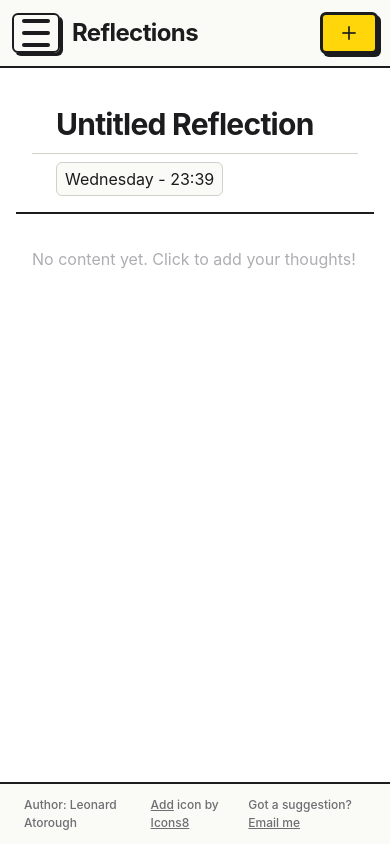
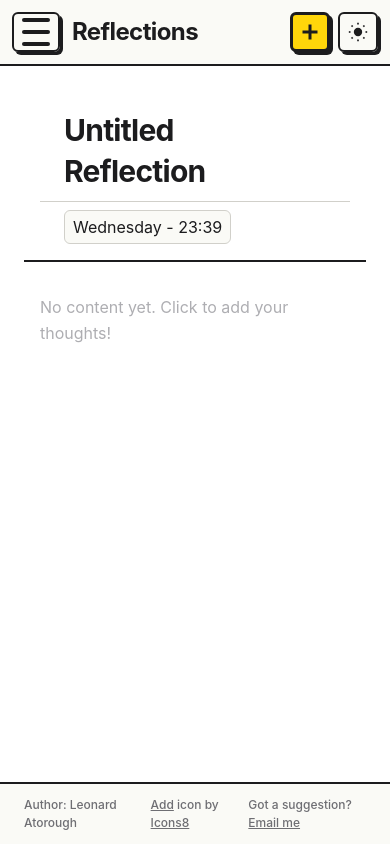
Before and after one commit to Leonard-Atorough/reflections-app, a React (Vite) app: page / in a window 390 px wide. Built offline with nearby package versions, Linux system fonts and the light colour scheme.

Commit message:
feat: implement theme toggle functionality and enhance button styles; update header levels in markdown formatting

```diff
--- a/src/components/Reflection/ReflectionsForm/EditorToolbar/EditorToolbar.module.css
+++ b/src/components/Reflection/ReflectionsForm/EditorToolbar/EditorToolbar.module.css
@@ -1,15 +1,17 @@
 .toolbar {
   display: flex;
   gap: var(--space-6);
-  padding: var(--space-2) var(--space-6) var(--space-4);
+  padding: var(--space-3);
   margin-bottom: var(--space-4);
   justify-content: flex-start;
   align-items: center;
   border-bottom: var(--border-subtle);
   border-radius: var(--radius-md);
   box-shadow: var(--shadow-sm);
+  width: 100%;
 
   > .divider {
+    display: block;
     width: 4px;
     height: 24px;
     background-color: var(--color-border);
@@ -22,8 +24,14 @@
 
   @media (max-width: 600px) {
     flex-wrap: wrap;
-    align-items: flex-start;
+    align-items: center;
     justify-content: center;
+    gap: var(--space-2);
+
+    > .divider {
+      padding: 0;
+      height: 4px;
+    }
 
     > .group {
       flex-wrap: wrap;
@@ -33,8 +41,8 @@
 }
 
 .editorButton {
-  width: 32px;
-  height: 32px;
+  width: 40px;
+  height: 40px;
   display: flex;
   align-items: center;
   justify-content: center;
--- a/src/components/Reflection/ReflectionsForm/EditorToolbar/EditorToolbar.tsx
+++ b/src/components/Reflection/ReflectionsForm/EditorToolbar/EditorToolbar.tsx
@@ -1,14 +1,12 @@
 import { Button } from "@/components/ui";
 import type { MarkdownFormats } from "@/types/ContentFormat";
 import styles from "./EditorToolbar.module.css";
-import { useResponsive } from "@/hooks";
 
 export interface EditorToolbarProps {
   onFormat: (format: keyof typeof MarkdownFormats, args?: string) => void;
 }
 
 export function EditorToolbar({ onFormat }: EditorToolbarProps) {
-  const { isMobile } = useResponsive();
   return (
     <div className={styles.toolbar}>
       <div className={styles.group}>
@@ -49,7 +47,7 @@ export function EditorToolbar({ onFormat }: EditorToolbarProps) {
           U
         </Button>
       </div>
-      {!isMobile && <span className={styles.divider} />}
+      {<span className={styles.divider} />}
       <div className={styles.group}>
         <Button
           variant="outline"
@@ -79,7 +77,7 @@ export function EditorToolbar({ onFormat }: EditorToolbarProps) {
           H3
         </Button>
       </div>
-      {!isMobile && <span className={styles.divider} />}
+      {<span className={styles.divider} />}
       <div className={styles.group}>
         <Button
           variant="outline"
@@ -100,7 +98,7 @@ export function EditorToolbar({ onFormat }: EditorToolbarProps) {
           {"<>"}
         </Button>
       </div>
-      {!isMobile && <span className={styles.divider} />}
+      {<span className={styles.divider} />}
       <div className={styles.group}>
         <Button
           variant="outline"
--- a/src/components/ui/Button/Button.module.css
+++ b/src/components/ui/Button/Button.module.css
@@ -82,3 +82,12 @@
   padding: var(--space-3) var(--space-6);
   font-size: var(--text-lg);
 }
+
+.btn-square {
+  padding: var(--space-2);
+  width: 40px;
+  height: 40px;
+  display: flex;
+  align-items: center;
+  justify-content: center;
+}
--- a/src/components/ui/Button/Button.tsx
+++ b/src/components/ui/Button/Button.tsx
@@ -21,6 +21,7 @@ export interface ButtonProps {
   size?: ButtonSize;
   children: React.ReactNode;
   onClick: (e: React.MouseEvent<HTMLButtonElement>) => void;
+  square?: boolean;
   className?: string;
   ariaLabel?: string;
   "data-testid"?: string;
@@ -37,7 +38,7 @@ export function Button({
 }: ButtonProps) {
   return (
     <button
-      className={`btn ${variantClassMap[variant || "primary"]} ${sizeClassMap[size || "medium"]} ${className || ""}`}
+      className={`btn ${variantClassMap[variant || "primary"]} ${sizeClassMap[size || "medium"]} ${className || ""} ${props.square ? styles["btn-square"] : ""}`.trim()}
       onClick={onClick}
       aria-label={ariaLabel || (typeof children === "string" ? children : undefined)}
       type="button"
--- a/src/hooks/index.ts
+++ b/src/hooks/index.ts
@@ -5,3 +5,4 @@ export { useFormattedDate } from "./useFormattedDate";
 export { useReflectionActions } from "./useReflectionActions";
 export { useFormAutoSave } from "./useFormAutoSave";
 export { useResponsive } from "./useResponsive";
+export { useTheme } from "./useTheme";
--- /dev/null
+++ b/src/hooks/useTheme.ts
@@ -0,0 +1,35 @@
+import { useEffect, useState } from "react";
+
+/**
+ * Custom hook to manage light/dark theme with persistence in localStorage and system preference fallback.
+ * @param defaultTheme Optional default theme ("light" or "dark") to use if no preference is stored.
+ * @returns An object containing the current theme and a function to toggle the theme.
+ */
+export interface ThemeState {
+  theme: "light" | "dark";
+  toggleTheme: () => void;
+}
+
+export function useTheme(defaultTheme?: "light" | "dark"): ThemeState {
+  const [theme, setTheme] = useState<"light" | "dark">(() => {
+    const storedTheme = localStorage.getItem("theme");
+    if (storedTheme === "light" || storedTheme === "dark") return storedTheme;
+    if (defaultTheme) {
+      localStorage.setItem("theme", defaultTheme);
+      return defaultTheme;
+    }
+    return window.matchMedia("(prefers-color-scheme: dark)").matches ? "dark" : "light";
+  });
+
+  const toggleTheme = () => {
+    const newTheme = theme === "light" ? "dark" : "light";
+    setTheme(newTheme);
+    localStorage.setItem("theme", newTheme);
+  };
+
+  useEffect(() => {
+    document.documentElement.setAttribute("data-theme", theme);
+  }, [theme]);
+
+  return { theme, toggleTheme };
+}
--- a/src/layout/Header.tsx
+++ b/src/layout/Header.tsx
@@ -3,13 +3,14 @@ import styles from "./Layout.module.css";
 import { SidebarContext, EditingContext } from "../contexts";
 import { Button } from "../components/ui";
 import { SearchBar } from "../components/ui/SearchBar/SearchBar";
-import { useReflectionActions, useResponsive } from "@/hooks";
+import { useReflectionActions, useResponsive, useTheme } from "@/hooks";
 
 interface HeaderProps {
   onSearch?: (term: string) => void;
 }
 
 export function Header({ onSearch }: HeaderProps) {
+  const { theme, toggleTheme } = useTheme();
   const { isMobile, isTablet } = useResponsive();
   const { setIsEditing } = useContext(EditingContext);
   const { isSidebarOpen, setIsSidebarOpen } = useContext(SidebarContext);
@@ -42,7 +43,12 @@ export function Header({ onSearch }: HeaderProps) {
       <div className={styles.headerCenter}>{!isMobile && <SearchBar onSearch={onSearch} />}</div>
       <div className={styles.headerRight}>
         {isMobile && (
-          <Button variant="primary" onClick={handleAddButtonCLick} ariaLabel="Add new reflection">
+          <Button
+            variant="primary"
+            onClick={handleAddButtonCLick}
+            ariaLabel="Add new reflection"
+            square
+          >
             <svg
               xmlns="http://www.w3.org/2000/svg"
               viewBox="0 0 24 24"
@@ -50,11 +56,68 @@ export function Header({ onSearch }: HeaderProps) {
               width="20"
               height="20"
             >
-              <line x1="4" y1="12" x2="20" y2="12" stroke="currentColor" strokeWidth="2" />
-              <line x1="12" y1="4" x2="12" y2="20" stroke="currentColor" strokeWidth="2" />
+              <line x1="2" y1="12" x2="22" y2="12" stroke="currentColor" strokeWidth="4"/>
+              <line x1="12" y1="2" x2="12" y2="22" stroke="currentColor" strokeWidth="4" />
             </svg>
           </Button>
         )}
+        <Button
+          variant="outline"
+          onClick={toggleTheme}
+          ariaLabel={`toggle ${theme === "light" ? "dark" : "light"} mode`}
+          square
+        >
+          {theme === "light" ? (
+            <svg
+              xmlns="http://www.w3.org/2000/svg"
+              viewBox="0 0 24 24"
+              fill="currentColor"
+              width="20"
+              height="20"
+            >
+              <circle cx="12" cy="12" r="5" />
+              <line x1="12" y1="1" x2="12" y2="3" stroke="currentColor" strokeWidth="2" />
+              <line x1="12" y1="21" x2="12" y2="23" stroke="currentColor" strokeWidth="2" />
+              <line x1="4.22" y1="4.22" x2="5.64" y2="5.64" stroke="currentColor" strokeWidth="2" />
+              <line
+                x1="18.36"
+                y1="18.36"
+                x2="19.78"
+                y2="19.78"
+                stroke="currentColor"
+                strokeWidth="2"
+              />
+              <line x1="1" y1="12" x2="3" y2="12" stroke="currentColor" strokeWidth="2" />
+              <line x1="21" y1="12" x2="23" y2="12" stroke="currentColor" strokeWidth="2" />
+              <line
+                x1="4.22"
+                y1="19.78"
+                x2="5.64"
+                y2="18.36"
+                stroke="currentColor"
+                strokeWidth="2"
+              />
+              <line
+                x1="18.36"
+                y1="5.64"
+                x2="19.78"
+                y2="4.22"
+                stroke="currentColor"
+                strokeWidth="2"
+              />
+            </svg>
+          ) : (
+            <svg
+              xmlns="http://www.w3.org/2000/svg"
+              viewBox="0 0 24 24"
+              fill="currentColor"
+              width="20"
+              height="20"
+            >
+              <path d="M21.64 13.64A9 9 0 1 1 12.36 2.36a7 7 0 0 0 9.28 11.28z" />
+            </svg>
+          )}
+        </Button>
       </div>
     </header>
   );
--- a/src/layout/Layout.module.css
+++ b/src/layout/Layout.module.css
@@ -130,7 +130,7 @@ footer {
 
 /* ── Sidebar ─────────────────────────────────────────────── */
 .sidebar {
-  width: 20%;
+  width: 18%;
   display: flex;
   flex-direction: column;
   background-color: var(--color-bg-sidebar);
@@ -198,6 +198,6 @@ footer {
   display: flex;
   flex-direction: column;
   overflow: hidden;
-  padding: var(--space-4);
+  padding: var(--space-6);
   background: var(--color-surface);
 }
--- a/src/styles/_variables.css
+++ b/src/styles/_variables.css
@@ -29,8 +29,11 @@
   --space-4: 1rem; /* 16px */
   --space-5: 1.25rem; /* 20px */
   --space-6: 1.5rem; /* 24px */
+  --space-7: 1.75rem; /* 28px */
   --space-8: 2rem; /* 32px */
+  --space-9: 2.25rem; /* 36px */
   --space-10: 2.5rem; /* 40px */
+  --space-11: 2.75rem; /* 44px */
   --space-12: 3rem; /* 48px */
 
   /* ── Border ─────────────────────────────────────────────── */
@@ -91,8 +94,7 @@
   --color-border-dark: #000000;
 }
 
-@media (prefers-color-scheme: dark) {
-  :root {
+[data-theme="dark"] {
   --color-bg: #1c1c1e;
   --color-bg-sidebar: #2c2c2e;
   --color-surface: #3a3a3c;
@@ -124,4 +126,3 @@
 
   --color-border-dark: #ffffff;
 }
-}
```
Also changed, not shown: src/types/ContentFormat.ts (+19 -3 lines). Lines whose indentation alone changed are shown as unchanged.
